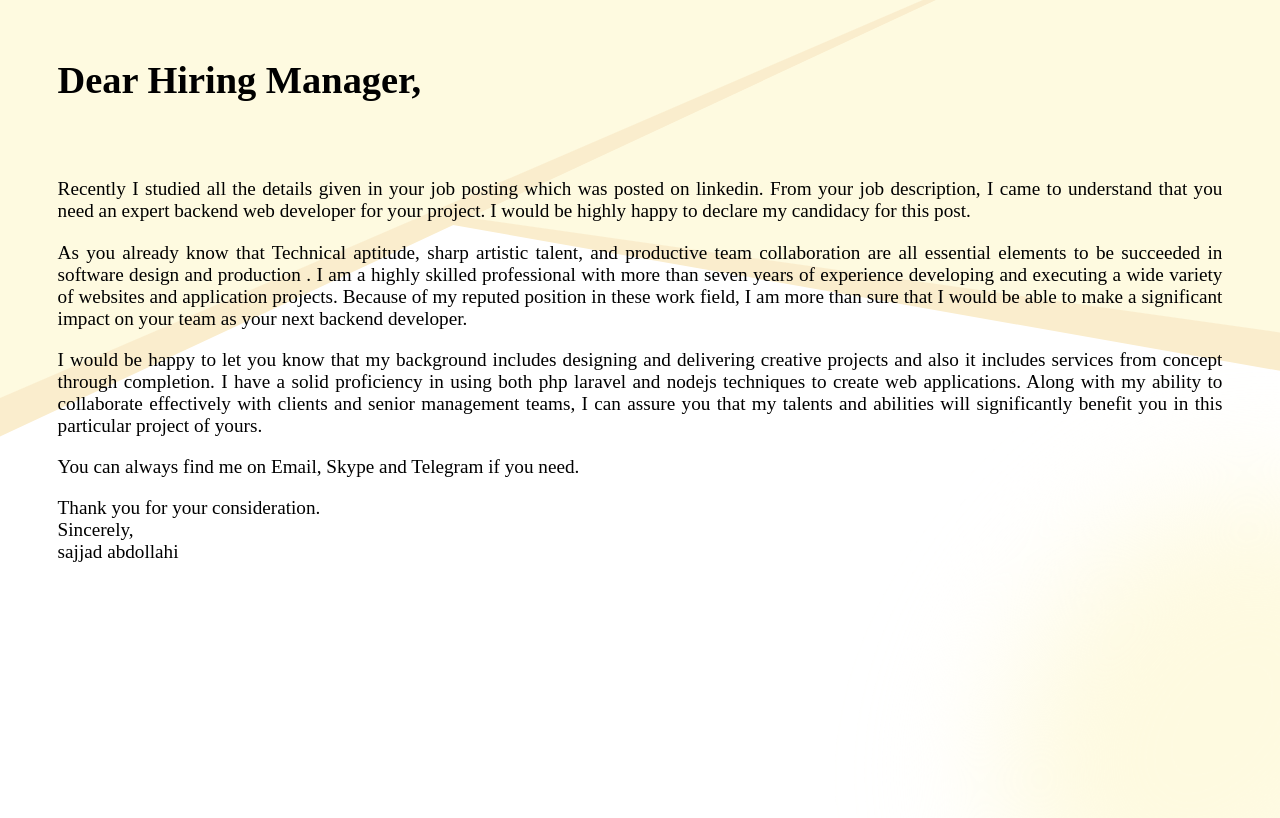
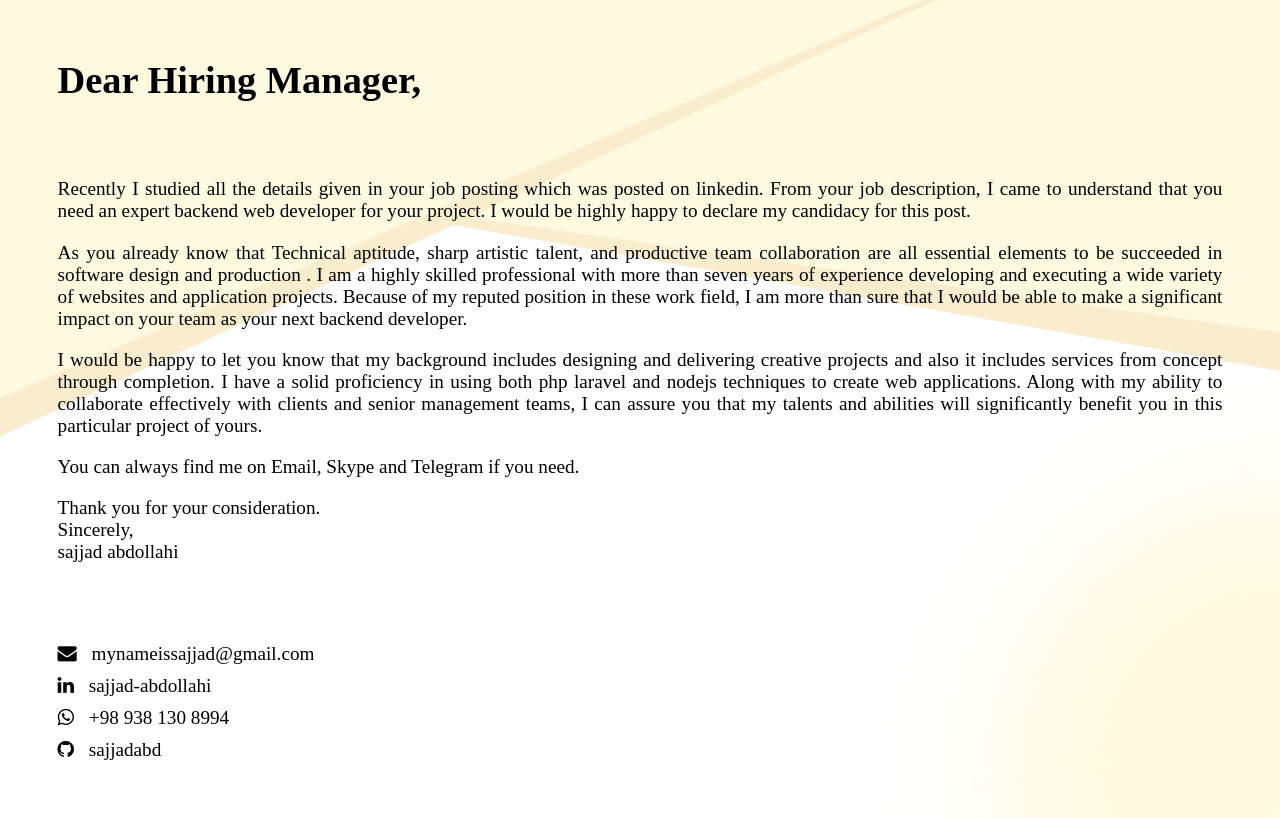
Before and after one commit to sajjadabd/cover-letter-sample-one, a plain HTML site: page index.html in a window 1280 px wide. Drawn offline with Linux system fonts and the light colour scheme; a web font is replaced by a local one.

Commit message:
add contacts to cv

```diff
--- /dev/null
+++ b/code.js
@@ -0,0 +1,35 @@
+let contacts = [
+  // { id : 'sjabd.ir' , icon : 'fa fa-globe' , href : 'https://www.sjabd.ir' },
+  { id : 'mynameissajjad@gmail.com' , icon : 'fa fa-envelope' , href : 'mailto:mynameissajjad@gmail.com' } ,
+  //{ id : 'sajjad.abd__' , icon : 'fa fa-instagram' , href : 'https://www.instagram.com/sajjad.abd__' },
+  { id : 'sajjad-abdollahi' , icon : 'fa fa-linkedin' , href : 'https://www.linkedin.com/in/sajjad-abdollahi/' },
+  { id : '+98 938 130 8994' , icon : 'fa fa-whatsapp' , href : 'https://wa.me/+989381308994' },
+  //{ id : '+98 938 130 8994' , icon : 'fa fa-phone' , href : 'tel:+989381308994' },
+  //{ id : 'sjabd' , icon : 'fa fa-telegram' , href : 'https://t.me/+989381308994' },
+
+  { id : 'sajjadabd' , icon : 'fa fa-github' , href : 'https://www.github.com/sajjadabd' },
+];
+
+let contactList = document.getElementById('contactList');
+
+
+let contactTemplate = ``;
+
+for(let i=0;i<contacts.length;i++) {
+  contactTemplate += `
+    <li>
+      <span class="icon">
+        <i class="${contacts[i].icon}"></i>
+      </span>
+      <span class="contactInfo">
+        <a href="${contacts[i].href}">
+          ${contacts[i].id}
+        </a>
+      </span>
+    </li>
+  `;
+}
+
+
+
+contactList.innerHTML = contactTemplate;
--- a/index.html
+++ b/index.html
@@ -3,6 +3,7 @@
 <head>
 
 <link rel="stylesheet" href="./style.css" />
+<link rel="stylesheet" href="https://cdnjs.cloudflare.com/ajax/libs/font-awesome/4.7.0/css/font-awesome.min.css">
 
 </head>
 
@@ -46,9 +47,17 @@ Sincerely,
 sajjad abdollahi
 		</pre>
 
+
+		<ul id="contactList">
+
+		</ul>
+
 	</main>
 
 
 
+
+
+	<script src="./code.js"></script>
 </body>
 </html>
--- a/style.css
+++ b/style.css
@@ -142,3 +142,27 @@ div.box {
 	border-radius : 50%;
 	filter : blur(65px);
 }
+
+
+
+ul {
+	margin : 0;
+	margin-top : 3em;
+	padding : 0;
+	list-style-type : none;
+}
+
+ul li {
+	margin-bottom : 10px;
+}
+
+
+ul li span.icon {
+	margin-right : 10px;
+}
+
+
+ul li a {
+	text-decoration : none;
+	color : black;
+}
```
